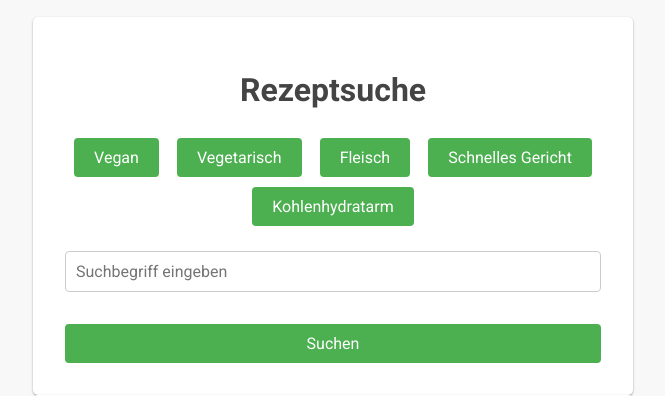
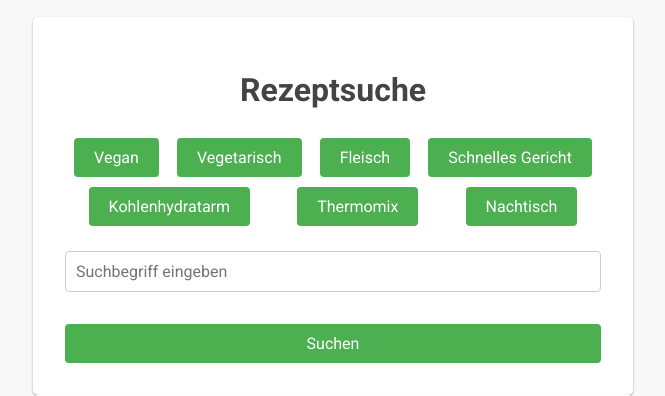
Before and after one commit to Roertoo96/FoodPlanner, a Django app: page / in a window 1280 px wide. Shown: the top 396 px of the page, without its empty margins (307-972 px from the left). Run offline with Django 4.2, Linux system fonts and the light colour scheme; data that the repository does not hold is empty.

Commit message:
add:buttons

```diff
--- a/FoodGenerator/templates/food.html
+++ b/FoodGenerator/templates/food.html
@@ -106,6 +106,8 @@
           <button type="button" onclick="toggleButtonSelection(this)" value="fleisch">Fleisch</button>
           <button type="button" onclick="toggleButtonSelection(this)" value="schnelles_gericht">Schnelles Gericht</button>
           <button type="button" onclick="toggleButtonSelection(this)" value="kohlenhydrat_arm">Kohlenhydratarm</button>
+          <button type="button" onclick="toggleButtonSelection(this)" value="Thermomix">Thermomix</button>
+          <button type="button" onclick="toggleButtonSelection(this)" value="Nachtisch">Nachtisch</button>
       </div>
 
       <input type="text" name="query" placeholder="Suchbegriff eingeben">
```
Also changed, not shown: FoodGenerator/gpt.py (+8 -1 lines).
